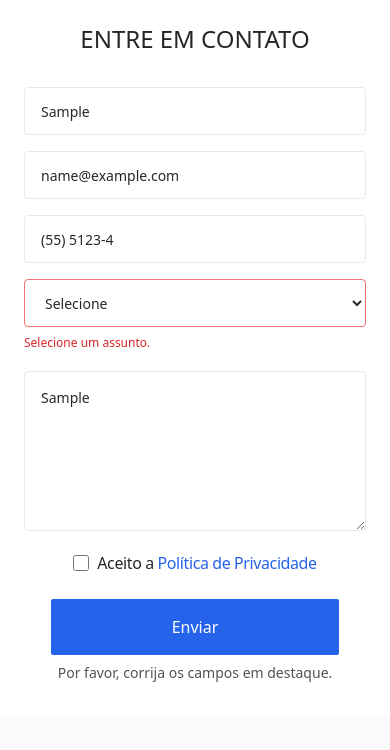
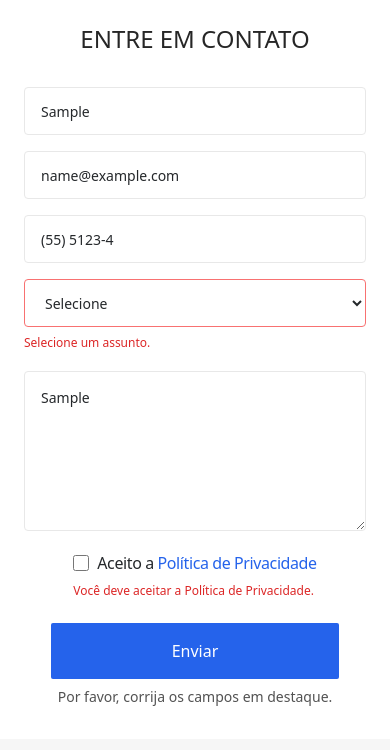
Before and after one commit to MarioLucas0/Alpes, a plain HTML site: page index.html in a window 390 px wide. Both pictures are taken after typing "Sample", "name@example.com", "5551234", "Sample" into the empty fields and a click on the button "Enviar". Shown: the part 94-844 px from the top of the page. Drawn offline with nearby package versions, Linux system fonts and the light colour scheme.

Commit message:
Projeto completo: pÃ¡gina de contato BMW com formulÃ¡rio funcional, modais, validaÃ§Ã£o e layout responsivo

```diff
--- a/src/js/main.js
+++ b/src/js/main.js
@@ -22,7 +22,7 @@
     <div id="successModal" class="invisible opacity-0 fixed inset-0 z-50 grid place-items-center bg-black/40 transition-opacity p-4" aria-hidden="true" role="dialog" aria-labelledby="successTitle" aria-modal="true">
       <div class="w-full max-w-[647px] bg-white rounded-2xl shadow-[0px_0px_15px_-2px_rgba(0,0,0,0.25)] p-5 md:p-8 flex items-center justify-center max-h-[85vh] overflow-y-auto">
         <div class="w-full md:w-[580px] inline-flex flex-col justify-start items-center gap-8 md:gap-12">
-          <div class="p-2 rounded-3xl shadow-[0px_12px_28px_0px_rgba(0,0,0,0.04)] inline-flex justify-center items-center gap-2.5" style="background-color: #BBBBBB;">
+          <div class="p-2 rounded-3xl shadow-[0px_12px_28px_0px_rgba(0,0,0,0.04)] inline-flex justify-center items-center gap-2.5" style="background-color: #f6f6f6;">
             <div class="w-6 h-6 relative overflow-hidden">
               <img src="src/assets/images/check.png" alt="Sucesso" class="w-6 h-6" />
             </div>
@@ -52,14 +52,14 @@
     <div id="unavailableModal" class="invisible opacity-0 fixed inset-0 z-50 grid place-items-center bg-black/40 transition-opacity p-4" aria-hidden="true" role="dialog" aria-labelledby="unavailableTitle" aria-modal="true">
       <div class="w-full max-w-[647px] bg-white rounded-2xl shadow-[0px_0px_15px_-2px_rgba(0,0,0,0.25)] p-5 md:p-8 flex items-center justify-center max-h-[85vh] overflow-y-auto">
         <div class="w-full md:w-[580px] inline-flex flex-col justify-start items-center gap-8 md:gap-12">
-          <div class="p-2 rounded-3xl shadow-[0px_12px_28px_0px_rgba(0,0,0,0.04)] inline-flex justify-center items-center gap-2.5" style="background-color: #BBBBBB;">
+          <div class="p-2 rounded-3xl shadow-[0px_12px_28px_0px_rgba(0,0,0,0.04)] inline-flex justify-center items-center gap-2.5" style="background-color: #f6f6f6;">
             <div class="w-6 h-6 relative overflow-hidden">
               <img src="src/assets/images/check.png" alt="Indisponível" class="w-6 h-6" />
             </div>
           </div>
           <div class="self-stretch flex flex-col justify-start items-start gap-3 md:gap-5">
             <div id="unavailableTitle" class="self-stretch text-center justify-start text-Defaults-Texts text-xl md:text-2xl font-bold font-['Poppins'] leading-7 tracking-tight">Indisponível no momento</div>
-            <div class="self-stretch text-center justify-start text-Defaults-Secondary-text text-sm md:text-base font-normal font-['Poppins'] leading-normal tracking-tight">Este recurso está temporariamente indisponível. Tente novamente mais tarde.</div>
+            <div class="self-stretch text-center justify-start text-Defaults-Secondary-text text-sm md:text-base font-normal font-['Poppins'] leading-normal tracking-tight">Este recurso está temporariamente indisponível.</div>
           </div>
           <button id="closeUnavailable" class="w-full sm:w-80 min-w-12 min-h-12 px-6 md:px-20 rounded-[3px] outline outline-1 outline-offset-[-1px] outline-bmw-gray04 inline-flex justify-center items-center overflow-hidden">
             <div class="flex justify-start items-center gap-1">
@@ -117,7 +117,7 @@
       if (el.type === 'checkbox') {
         error = !el.checked;
       } else if (el.tagName === 'SELECT') {
-        error = !el.value;
+        error = !el.value || el.value === '';
       } else {
         error = !el.value || (el.type === 'email' && !/^[^\s@]+@[^\s@]+\.[^\s@]+$/.test(el.value));
       }
--- a/src/partials/contact.html
+++ b/src/partials/contact.html
@@ -1,7 +1,7 @@
 <main id="conteudo" class="w-full min-h-screen mx-auto">
-  <section id="contato" class="bg-white">
+  <section id="contato" class="bg-white" aria-labelledby="contato-titulo">
     <div class="w-full max-w-[1920px] mx-auto px-6 md:px-10 lg:px-20 xl:px-96 2xl:px-[120px] py-8 md:py-10 flex flex-col justify-start items-center gap-8 md:gap-12">
-      <div class="w-full xl:w-[1120px] text-center justify-center text-neutral-800 text-2xl md:text-3xl font-light font-bmw uppercase leading-8 md:leading-10">entre em Contato</div>
+      <h1 id="contato-titulo" class="w-full xl:w-[1120px] text-center justify-center text-neutral-800 text-2xl md:text-3xl font-light font-bmw uppercase leading-8 md:leading-10">entre em Contato</h1>
       <form id="contactForm" class="w-full xl:w-[1120px] flex flex-col gap-5 md:gap-6" novalidate>
         <div class="grid grid-cols-1 md:grid-cols-2 gap-4 md:gap-6">
           <div class="flex flex-col gap-1">
@@ -37,10 +37,13 @@
           <p class="mt-1 hidden text-xs text-red-600" data-error-for="mensagem">Escreva sua mensagem.</p>
         </div>
         <div class="w-full xl:w-[1120px] flex flex-col justify-center items-center gap-6 md:gap-8 mx-auto">
-          <label class="inline-flex justify-start items-center gap-2 text-[16px] tracking-tight text-[#25282B]">
-            <input id="privacy" name="privacy" type="checkbox" required class="h-4 w-4 rounded border-neutral-300 text-primary-600 focus:ring-primary-600" />
-            <span>Aceito a <a href="#" class="text-blue-600">Política de Privacidade</a></span>
-          </label>
+          <div class="flex flex-col gap-1">
+            <label class="inline-flex justify-start items-center gap-2 text-[16px] tracking-tight text-[#25282B]">
+              <input id="privacy" name="privacy" type="checkbox" required class="h-4 w-4 rounded border-neutral-300 text-primary-600 focus:ring-primary-600" />
+              <span>Aceito a <a href="#" class="text-blue-600">Política de Privacidade</a></span>
+            </label>
+            <p class="mt-1 hidden text-xs text-red-600" data-error-for="privacy">Você deve aceitar a Política de Privacidade.</p>
+          </div>
           <div class="w-full flex flex-col items-center">
             <button type="submit" class="w-72 max-w-72 min-w-44 min-h-12 px-2.5 py-4 bg-blue-600 inline-flex justify-center items-center text-white text-base rounded-sm mx-auto active:scale-95 transition">Enviar</button>
             <p id="formStatus" class="mt-2 text-sm text-neutral-600" role="status" aria-live="polite"></p>
--- a/src/partials/footer.html
+++ b/src/partials/footer.html
@@ -1,8 +1,8 @@
-<footer class="bg-bmw-gray01 w-full">
+<footer class="w-full" style="background-color: #f6f6f6;" role="contentinfo">
   <div class="mx-auto w-full 2xl:max-w-[2000px] py-16 inline-flex flex-col justify-start items-center px-6 md:px-10 lg:px-20">
     <div class="w-full xl:w-[1128px] h-8 inline-flex justify-between items-center">
       <div class="w-full xl:w-[1128px] h-44 flex justify-start items-center gap-2.5">
-        <div class="w-[591px] flex justify-start items-start gap-4">
+        <nav class="w-[591px] flex justify-start items-start gap-4" aria-label="Redes sociais">
           <a href="https://github.com/MarioLucas0" target="_blank" rel="noopener noreferrer" class="w-6 h-6 flex items-center justify-center hover:opacity-80 transition-opacity">
             <img src="src/assets/images/instagram.png" alt="Instagram" class="w-6 h-6" />
           </a>
@@ -18,7 +18,7 @@
           <a href="https://github.com/MarioLucas0" target="_blank" rel="noopener noreferrer" class="w-6 h-6 flex items-center justify-center hover:opacity-80 transition-opacity">
             <img src="src/assets/images/whatsapp.png" alt="WhatsApp" class="w-6 h-6" />
           </a>
-        </div>
+        </nav>
       </div>
     </div>
     <div class="w-full xl:w-[1128px] min-h-8 pt-6 inline-flex justify-between items-center">
--- a/src/partials/header.html
+++ b/src/partials/header.html
@@ -2,7 +2,9 @@
   <div class="mx-auto w-full max-w-[1920px] 2xl:max-w-[2200px] px-6 md:px-10 lg:px-20 xl:px-28 2xl:px-[120px] bg-white inline-flex flex-col justify-center items-center">
     <div class="w-full mx-auto inline-flex justify-between items-center pt-3 pb-3 overflow-x-hidden">
       <div class="w-15 h-15 relative overflow-hidden flex items-center justify-center">
-        <img src="src/assets/images/BMW (1).svg" alt="Alpes BMW" class="w-15 h-15" />
+        <a href="#" aria-label="Alpes BMW - Página inicial">
+          <img src="src/assets/images/BMW (1).svg" alt="Alpes BMW" class="w-15 h-15" />
+        </a>
       </div>
       <div class="flex-1 flex justify-end items-center">
         <nav aria-label="Principal" class="hidden xl:block">
```
